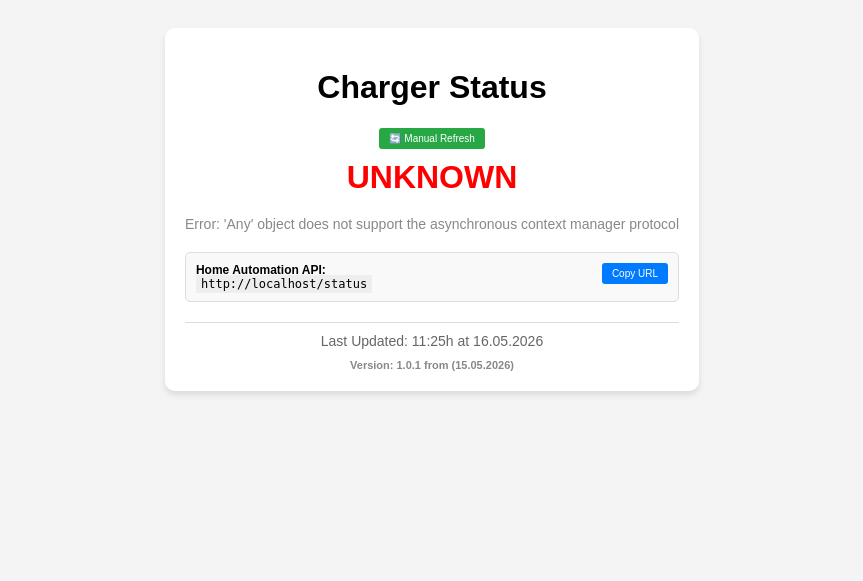
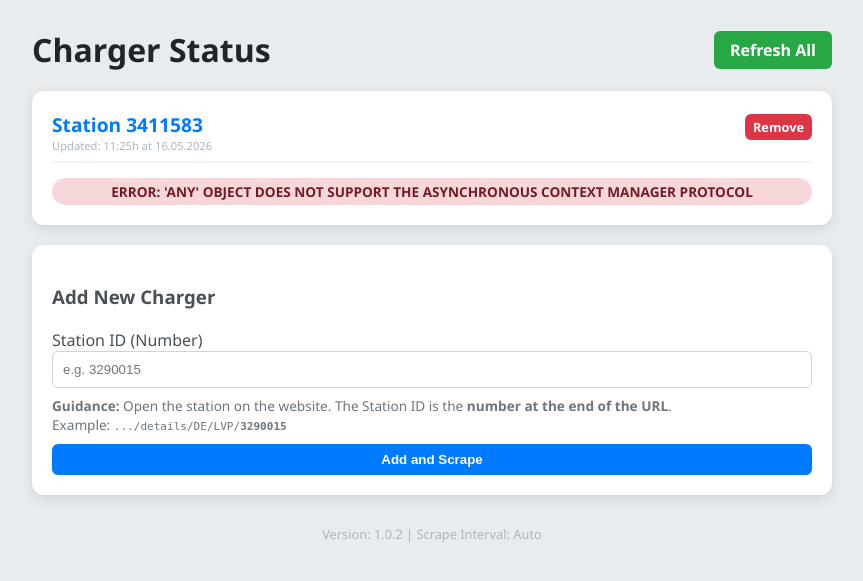
Before and after one commit to LambdaWP-567/ladeverbundplus, a FastAPI app: page / in a window 1280 px wide. Shown: the top 581 px of the page, without its empty margins (208-1071 px from the left). Run offline with FastAPI, Linux system fonts and the light colour scheme.

Commit message:
feat: robust scraping and multi-charger support
- Enhanced scraper with deep Shadow DOM traversal and better SPA handling
- Added support for multiple charging stations
- Implemented CSV persistence for station IDs in /app/data
- Updated UI with loading overlay, multi-station dashboard, and add form
- Added guidance for users to find station IDs from URLs
- Verified fix with automated test script and visual screenshots

Co-authored-by: google-labs-jules[bot] <161369871+google-labs-jules[bot]@users.noreply.github.com>

```diff
--- /dev/null
+++ b/data/stations.csv
@@ -0,0 +1 @@
+3411583
--- a/main.py
+++ b/main.py
@@ -1,52 +1,89 @@
-from fastapi import FastAPI, Request
+from fastapi import FastAPI, Request, Form
 from fastapi.responses import HTMLResponse, JSONResponse, RedirectResponse
 from fastapi.templating import Jinja2Templates
 from contextlib import asynccontextmanager
 import asyncio
 import os
+import csv
 from scraper import ChargerScraper
 from datetime import datetime
+from typing import Dict, List
 
-VERSION = "1.0.1 from (15.05.2026)"
+VERSION = "1.0.2"
+DATA_DIR = "data"
+CSV_PATH = os.path.join(DATA_DIR, "stations.csv")
+STATION_BASE_URL = "https://ladeverbundplus.chargecloud.de/#/location/details/DE/LVP/"
+DEFAULT_STATION_ID = "3411583"
+PROVIDER_NAME = os.getenv("PROVIDER_NAME", "Erlanger Stadtwerke")
+SCRAPE_INTERVAL = int(os.getenv("SCRAPE_INTERVAL", 300))
 
 # Global state
-charger_status = {
-    "status": "Starting",
-    "connectors": [],
-    "last_updated": None,
-    "error": "Start up phase"
-}
+charger_data: Dict[str, dict] = {}
+stations: List[str] = []
+is_scraping = False
 
-SCRAPE_INTERVAL = int(os.getenv("SCRAPE_INTERVAL", 60))
-STATION_URL = os.getenv("STATION_URL", "https://ladeverbundplus.chargecloud.de/#/location/details/DE/LVP/3411583")
-PROVIDER_NAME = os.getenv("PROVIDER_NAME", "Erlanger Stadtwerke")
+def load_stations():
+    global stations
+    os.makedirs(DATA_DIR, exist_ok=True)
+    if not os.path.exists(CSV_PATH):
+        stations = [DEFAULT_STATION_ID]
+        save_stations()
+    else:
+        with open(CSV_PATH, "r") as f:
+            reader = csv.reader(f)
+            stations = [row[0] for row in reader if row]
 
-scraper_instance = ChargerScraper(STATION_URL, PROVIDER_NAME)
+    # Initialize charger_data for new stations
+    for sid in stations:
+        if sid not in charger_data:
+            charger_data[sid] = {
+                "status": "Starting",
+                "connectors": [],
+                "last_updated": None,
+                "error": "Start up phase"
+            }
 
-async def perform_scrape():
-    global charger_status
+def save_stations():
+    os.makedirs(DATA_DIR, exist_ok=True)
+    with open(CSV_PATH, "w", newline="") as f:
+        writer = csv.writer(f)
+        for sid in stations:
+            writer.writerow([sid])
+
+async def perform_scrape_all():
+    global charger_data, is_scraping
+    if is_scraping:
+        return
+    is_scraping = True
     try:
-        print(f"[{datetime.now()}] Starting scrape...")
-        result = await scraper_instance.scrape()
-        charger_status = result
-        print(f"[{datetime.now()}] Scrape completed. Status: {charger_status['status']}")
-    except Exception as e:
-        print(f"[{datetime.now()}] Unexpected error in scrape: {e}")
-        charger_status["status"] = "Unknown"
-        charger_status["error"] = str(e)
-        charger_status["last_updated"] = datetime.now().isoformat()
+        # Create a copy of stations to avoid mutation during iteration if someone adds one
+        current_stations = list(stations)
+        for sid in current_stations:
+            url = f"{STATION_BASE_URL}{sid}"
+            scraper = ChargerScraper(url, PROVIDER_NAME)
+            print(f"[{datetime.now()}] Scraping station {sid}...")
+            try:
+                result = await scraper.scrape()
+                charger_data[sid] = result
+            except Exception as e:
+                print(f"[{datetime.now()}] Error scraping {sid}: {e}")
+                if sid not in charger_data: charger_data[sid] = {}
+                charger_data[sid]["status"] = "Error"
+                charger_data[sid]["error"] = str(e)
+                charger_data[sid]["last_updated"] = datetime.now().isoformat()
+    finally:
+        is_scraping = False
 
 async def update_status_loop():
     while True:
-        await perform_scrape()
+        await perform_scrape_all()
         await asyncio.sleep(SCRAPE_INTERVAL)
 
 @asynccontextmanager
 async def lifespan(app: FastAPI):
-    # Startup: Start background task
+    load_stations()
     task = asyncio.create_task(update_status_loop())
     yield
-    # Shutdown: Cancel background task
     task.cancel()
     try:
         await task
@@ -63,7 +100,7 @@ def format_timestamp(ts_str):
         dt = datetime.fromisoformat(ts_str)
         return dt.strftime("%H:%Mh at %d.%m.%Y")
     except:
-        return ts_str
+        return str(ts_str)
 
 templates.env.filters["german_ts"] = format_timestamp
 
@@ -73,21 +110,43 @@ async def read_root(request: Request):
         request=request,
         name="index.html",
         context={
-            "data": charger_status,
-            "now": datetime.now().isoformat(),
+            "charger_data": charger_data,
+            "is_scraping": is_scraping,
             "version": VERSION
         }
     )
 
+@app.post("/add")
+async def add_station(station_id: str = Form(...)):
+    sid = station_id.strip()
+    if sid and sid not in stations:
+        stations.append(sid)
+        save_stations()
+        charger_data[sid] = {"status": "Starting", "connectors": [], "last_updated": None, "error": "Added"}
+        # Trigger an immediate background scrape
+        await perform_scrape_all()
+    return RedirectResponse(url="/", status_code=303)
+
+@app.get("/remove/{station_id}")
+async def remove_station(station_id: str):
+    if station_id in stations:
+        stations.remove(station_id)
+        save_stations()
+        if station_id in charger_data:
+            del charger_data[station_id]
+    return RedirectResponse(url="/", status_code=303)
+
 @app.get("/status")
 async def get_status():
-    status_with_version = charger_status.copy()
-    status_with_version["version"] = VERSION
-    return JSONResponse(content=status_with_version)
+    return JSONResponse(content={
+        "version": VERSION,
+        "stations": charger_data,
+        "is_scraping": is_scraping
+    })
 
 @app.get("/refresh")
 async def refresh_data():
-    await perform_scrape()
+    await perform_scrape_all()
     return RedirectResponse(url="/")
 
 if __name__ == "__main__":
--- a/requirements.txt
+++ b/requirements.txt
@@ -1,5 +1,5 @@
-
 fastapi
-uvicorn
+uvicorn[standard]
 jinja2
 playwright
+python-multipart
--- a/templates/index.html
+++ b/templates/index.html
@@ -1,114 +1,140 @@
 <!DOCTYPE html>
 <html>
 <head>
-    <title>Charger Status</title>
+    <title>Charger Status Dashboard</title>
     <meta name="viewport" content="width=device-width, initial-scale=1">
     <meta http-equiv="refresh" content="60">
     <style>
-        body { font-family: sans-serif; text-align: center; padding: 20px; background-color: #f4f4f4; }
-        .status-box {
+        body { font-family: 'Segoe UI', Tahoma, Geneva, Verdana, sans-serif; text-align: center; padding: 20px; background-color: #e9ecef; color: #495057; }
+        .container { max-width: 800px; margin: 0 auto; }
+        .card {
+            background: white;
+            border-radius: 12px;
+            box-shadow: 0 4px 12px rgba(0,0,0,0.1);
             padding: 20px;
-            border-radius: 10px;
+            margin-bottom: 20px;
+            text-align: left;
+        }
+        .header { display: flex; justify-content: space-between; align-items: center; margin-bottom: 20px; }
+        h1 { margin: 0; color: #212529; }
+
+        .station-header { display: flex; justify-content: space-between; align-items: baseline; border-bottom: 2px solid #f1f3f5; padding-bottom: 8px; margin-bottom: 15px; }
+        .station-id { font-weight: bold; font-size: 1.2em; color: #007bff; }
+
+        .connector { display: flex; justify-content: space-between; padding: 10px 0; border-bottom: 1px solid #f1f3f5; }
+        .connector:last-child { border-bottom: none; }
+        .connector-id { font-family: 'Courier New', Courier, monospace; color: #6c757d; }
+
+        .status-badge { padding: 4px 10px; border-radius: 20px; font-size: 0.85em; font-weight: bold; text-transform: uppercase; }
+        .available { background-color: #d4edda; color: #155724; }
+        .occupied { background-color: #fff3cd; color: #856404; }
+        .unknown { background-color: #e2e3e5; color: #383d41; }
+        .error { background-color: #f8d7da; color: #721c24; }
+
+        .spinner {
             display: inline-block;
-            min-width: 350px;
-            background-color: white;
-            box-shadow: 0 4px 6px rgba(0,0,0,0.1);
+            width: 20px;
+            height: 20px;
+            border: 3px solid rgba(0,123,255,.3);
+            border-radius: 50%;
+            border-top-color: #007bff;
+            animation: spin 1s ease-in-out infinite;
+            margin-right: 10px;
+            vertical-align: middle;
         }
-        .status-OK { color: #333; }
-        .status-Starting { color: #007bff; font-weight: bold; padding: 20px 0; }
-        .status-Unknown { color: red; font-size: 32px; font-weight: bold; }
-        .connector { border-top: 1px solid #eee; padding: 15px 0; margin-top: 10px; text-align: left; }
-        .connector-info { font-family: monospace; font-size: 1.1em; color: #333; }
-        .available { color: green; font-weight: bold; }
-        .occupied { color: orange; font-weight: bold; }
-        .error { color: #888; font-size: 14px; margin-top: 20px; }
-        .last-updated { font-size: 14px; color: #666; margin-top: 20px; border-top: 1px solid #ddd; padding-top: 10px; }
-        .footer { font-size: 11px; color: #888; margin-top: 10px; }
+        @keyframes spin { to { transform: rotate(360deg); } }
 
-        .api-info {
-            margin-top: 20px;
-            padding: 10px;
-            background: #f9f9f9;
-            border: 1px solid #ddd;
-            border-radius: 5px;
-            text-align: left;
-            font-size: 12px;
+        .btn {
+            padding: 8px 16px; border-radius: 6px; border: none; cursor: pointer; font-weight: 600; text-decoration: none; display: inline-block; transition: background 0.2s;
         }
-        .api-url {
-            font-family: monospace;
-            background: #eee;
-            padding: 2px 5px;
-            word-break: break-all;
+        .btn-refresh { background-color: #28a745; color: white; }
+        .btn-refresh:hover { background-color: #218838; }
+        .btn-remove { background-color: #dc3545; color: white; font-size: 0.8em; padding: 4px 8px; }
+        .btn-remove:hover { background-color: #c82333; }
+        .btn-add { background-color: #007bff; color: white; margin-top: 10px; width: 100%; }
+
+        .form-group { margin-top: 20px; text-align: left; }
+        .form-control { width: 100%; padding: 10px; border: 1px solid #ced4da; border-radius: 6px; box-sizing: border-box; }
+        .guidance { font-size: 0.85em; color: #6c757d; margin-top: 8px; }
+
+        .footer { margin-top: 30px; font-size: 0.8em; color: #adb5bd; }
+
+        .loading-overlay {
+            position: fixed; top: 0; left: 0; width: 100%; height: 100%;
+            background: rgba(255,255,255,0.7); display: none; justify-content: center; align-items: center; z-index: 1000;
         }
-        .copy-btn, .refresh-btn {
-            cursor: pointer;
-            background: #007bff;
-            color: white;
-            border: none;
-            padding: 5px 10px;
-            border-radius: 3px;
-            font-size: 10px;
-            text-decoration: none;
-            display: inline-block;
-        }
-        .refresh-btn { background: #28a745; margin-bottom: 10px; }
-        .copy-btn:hover { background: #0056b3; }
-        .refresh-btn:hover { background: #218838; }
+        .loading-overlay.active { display: flex; }
     </style>
-    <script>
-        function copyToClipboard() {
-            const url = window.location.origin + "/status";
-            navigator.clipboard.writeText(url).then(() => {
-                const btn = document.getElementById("copyBtn");
-                btn.innerText = "Copied!";
-                setTimeout(() => { btn.innerText = "Copy URL"; }, 2000);
-            });
-        }
-    </script>
 </head>
 <body>
-    <div class="status-box">
-        <h1>Charger Status</h1>
+    <div id="loadingOverlay" class="loading-overlay">
+        <div style="text-align: center;">
+            <div class="spinner" style="width: 50px; height: 50px; border-width: 5px;"></div>
+            <p><strong>Updating Charger Data...</strong></p>
+        </div>
+    </div>
 
-        <a href="/refresh" class="refresh-btn">🔄 Manual Refresh</a>
+    <div class="container">
+        <div class="header">
+            <h1>Charger Status</h1>
+            <a href="/refresh" class="btn btn-refresh" onclick="document.getElementById('loadingOverlay').classList.add('active')">
+                Refresh All
+            </a>
+        </div>
 
-        {% if data.status == "OK" %}
-            <div class="status-OK">
-                {% for connector in data.connectors %}
-                    <div class="connector">
-                        <div class="connector-info">
-                            {{ connector.id }}: <span class="{{ connector.status|lower }}">{{ connector.status }}</span>
-                        </div>
-                    </div>
-                {% endfor %}
-            </div>
-        {% elif data.status == "Starting" %}
-            <div class="status-Starting">
-                🚀 Start up phase...
-            </div>
-        {% else %}
-            <div class="status-Unknown">UNKNOWN</div>
-            {% if data.error %}
-                <div class="error">Error: {{ data.error }}</div>
-            {% endif %}
+        {% if is_scraping %}
+        <div style="margin-bottom: 15px; color: #007bff;">
+            <div class="spinner"></div> Scraping in progress...
+        </div>
         {% endif %}
 
-        <div class="api-info">
-            <strong>Home Automation API:</strong>
-            <button id="copyBtn" class="copy-btn" style="float: right;" onclick="copyToClipboard()">Copy URL</button>
-            <br>
-            <span id="apiUrl" class="api-url">/status</span>
+        {% for sid, data in charger_data.items() %}
+        <div class="card">
+            <div class="station-header">
+                <div>
+                    <span class="station-id">Station {{ sid }}</span>
+                    <div style="font-size: 0.7em; color: #adb5bd;">
+                        Updated: {{ data.last_updated | german_ts }}
+                    </div>
+                </div>
+                <a href="/remove/{{ sid }}" class="btn btn-remove" onclick="return confirm('Remove this station?')">Remove</a>
+            </div>
+
+            {% if data.status == "OK" %}
+                {% for conn in data.connectors %}
+                <div class="connector">
+                    <span class="connector-id">{{ conn.id }}</span>
+                    <span class="status-badge {{ conn.status | lower }}">{{ conn.status }}</span>
+                </div>
+                {% endfor %}
+            {% elif data.status == "Starting" %}
+                <div style="color: #007bff;">🚀 Start up / Scraping...</div>
+            {% else %}
+                <div class="status-badge error" style="display: block; text-align: center;">
+                    {{ data.status }}: {{ data.error }}
+                </div>
+            {% endif %}
+        </div>
+        {% endfor %}
+
+        <div class="card">
+            <h3>Add New Charger</h3>
+            <form action="/add" method="post" onsubmit="document.getElementById('loadingOverlay').classList.add('active')">
+                <div class="form-group">
+                    <label for="station_id">Station ID (Number)</label>
+                    <input type="text" name="station_id" id="station_id" class="form-control" placeholder="e.g. 3290015" required>
+                    <div class="guidance">
+                        <strong>Guidance:</strong> Open the station on the website. The Station ID is the <strong>number at the end of the URL</strong>.<br>
+                        Example: <code>.../details/DE/LVP/<strong>3290015</strong></code>
+                    </div>
+                    <button type="submit" class="btn btn-add">Add and Scrape</button>
+                </div>
+            </form>
         </div>
 
-        <div class="last-updated">
-            Last Updated: {{ data.last_updated | german_ts }}
-        </div>
         <div class="footer">
-            <strong>Version: {{ version }}</strong>
+            Version: {{ version }} | Scrape Interval: {{ (charger_data.keys()|list|length * 60) if is_scraping else "Auto" }}
         </div>
     </div>
-    <script>
-        document.getElementById("apiUrl").innerText = window.location.origin + "/status";
-    </script>
 </body>
 </html>
```
Also changed, not shown: debug_sid.py (added, +37 -0 lines), scraper.py (+76 -54 lines), test_scrape.py (added, +22 -0 lines), test_scrape_multi.py (added, +21 -0 lines), debug_extraction.png, scrape_failure.png (added), 3 other files.
